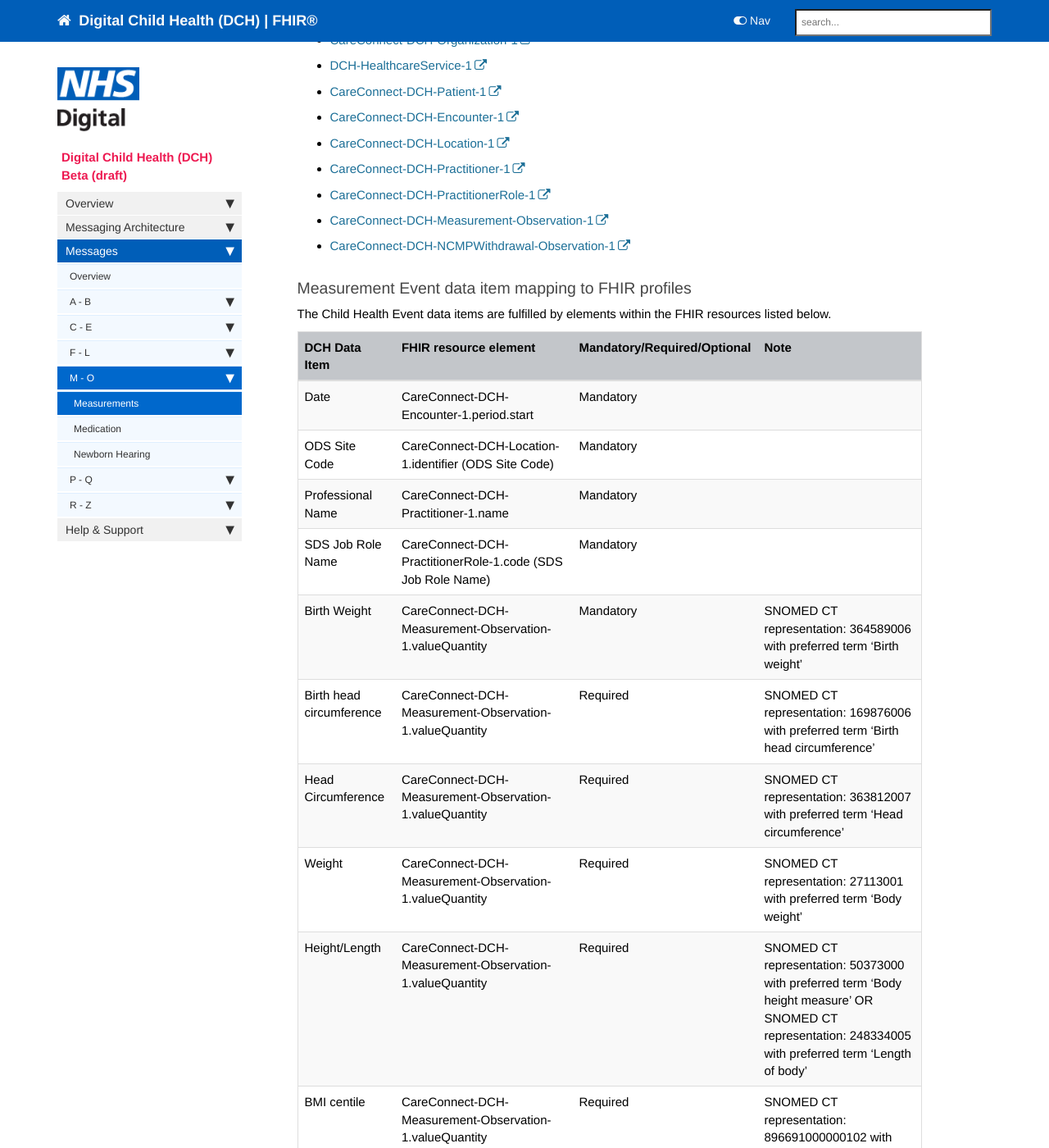
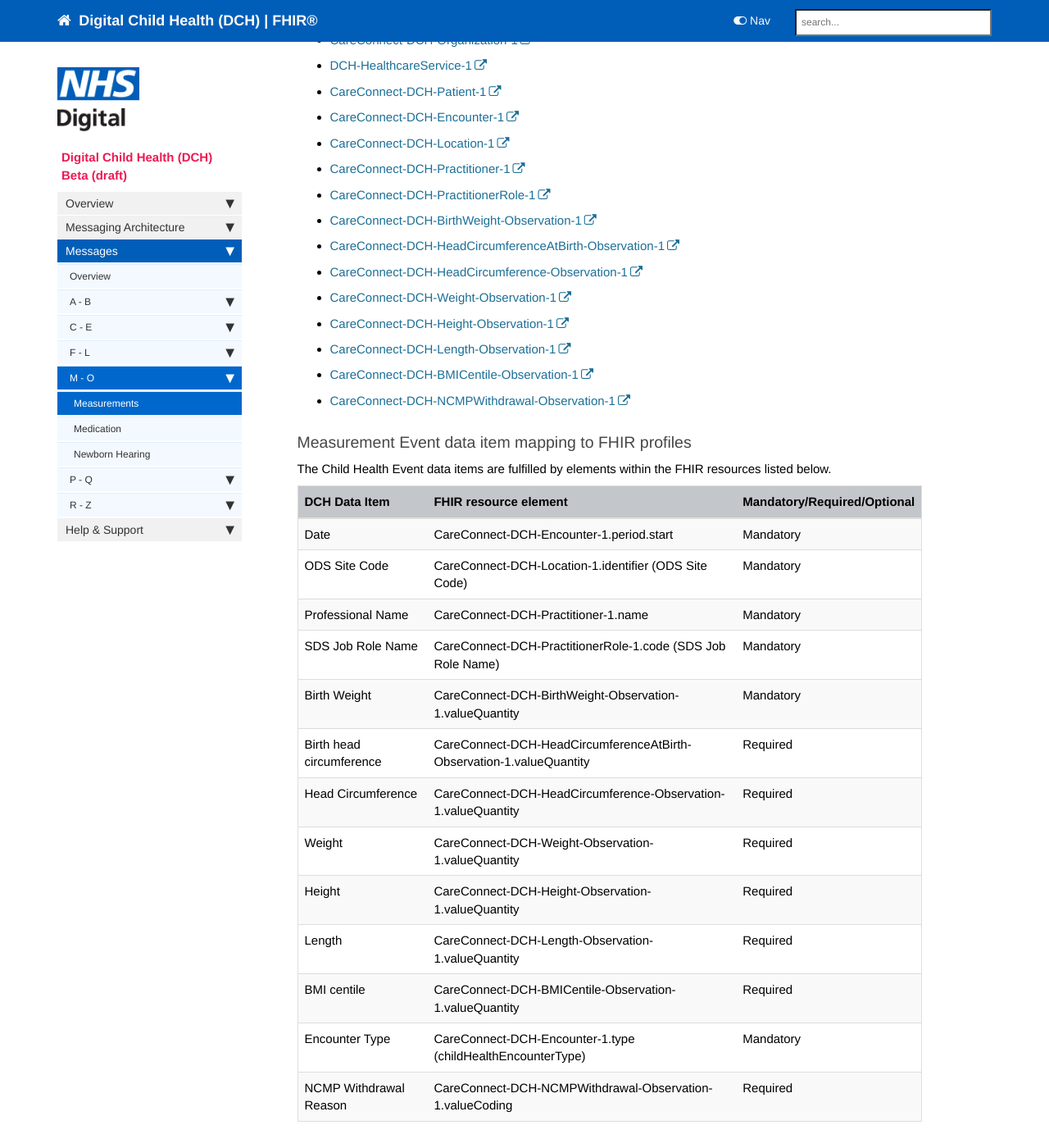
Before and after one commit to nhsconnect/Digital-Child-Health-STU3, a Jekyll site: the page built from pages/explore/explore_measurements.md, in a window 1280 px wide and 1400 px high, scrolled down 339 px. Shown: the whole window at 82% size. Built offline with Jekyll 4.4.1, drawn with Linux system fonts in a browser that asks for light colours; nearby versions of some CDN libraries; comment, search, counter and statistics services are not loaded; some of the changed text lies outside the part shown.

Commit message:
Measurements event

```diff
--- a/pages/explore/explore_measurements.md
+++ b/pages/explore/explore_measurements.md
@@ -20,24 +20,31 @@ The following FHIR profiles are used to form the Measurements Event Message Bund
 - [CareConnect-DCH-Location-1](https://fhir.nhs.uk/STU3/StructureDefinition/CareConnect-DCH-Location-1)
 - [CareConnect-DCH-Practitioner-1](https://fhir.nhs.uk/STU3/StructureDefinition/CareConnect-DCH-Practitioner-1)
 - [CareConnect-DCH-PractitionerRole-1](https://fhir.nhs.uk/STU3/StructureDefinition/CareConnect-DCH-PractitionerRole-1)
-- [CareConnect-DCH-Measurement-Observation-1](https://fhir.nhs.uk/STU3/StructureDefinition/CareConnect-DCH-Measurement-Observation-1)
+- [CareConnect-DCH-BirthWeight-Observation-1](https://fhir.nhs.uk/STU3/StructureDefinition/CareConnect-DCH-BirthWeight-Observation-1)
+- [CareConnect-DCH-HeadCircumferenceAtBirth-Observation-1](https://fhir.nhs.uk/STU3/StructureDefinition/CareConnect-DCH-HeadCircumferenceAtBirth-Observation-1)
+- [CareConnect-DCH-HeadCircumference-Observation-1](https://fhir.nhs.uk/STU3/StructureDefinition/CareConnect-DCH-HeadCircumference-Observation-1)
+- [CareConnect-DCH-Weight-Observation-1](https://fhir.nhs.uk/STU3/StructureDefinition/CareConnect-DCH-Weight-Observation-1)
+- [CareConnect-DCH-Height-Observation-1](https://fhir.nhs.uk/STU3/StructureDefinition/CareConnect-DCH-Height-Observation-1)
+- [CareConnect-DCH-Length-Observation-1](https://fhir.nhs.uk/STU3/StructureDefinition/CareConnect-DCH-LengthObservation-1)
+- [CareConnect-DCH-BMICentile-Observation-1](https://fhir.nhs.uk/STU3/StructureDefinition/CareConnect-DCH-BMICentile-Observation-1)
 - [CareConnect-DCH-NCMPWithdrawal-Observation-1](https://fhir.nhs.uk/STU3/StructureDefinition/CareConnect-DCH-NCMPWithdrawal-Observation-1)
 
 ### Measurement Event data item mapping to FHIR profiles ###
 
 The Child Health Event data items are fulfilled by elements within the FHIR resources listed below.
 
-| DCH Data Item            | FHIR resource element                                        | Mandatory/Required/Optional | Note                                                                                                                                                     |
-|--------------------------|--------------------------------------------------------------|-----------------------------|----------------------------------------------------------------------------------------------------------------------------------------------------------|
-| Date                     | CareConnect-DCH-Encounter-1.period.start                     | Mandatory                   |                                                                                                                                                          |
-| ODS Site Code            | CareConnect-DCH-Location-1.identifier (ODS Site Code)        | Mandatory                   |                                                                                                                                                          |
-| Professional Name        | CareConnect-DCH-Practitioner-1.name                          | Mandatory                   |                                                                                                                                                          |
-| SDS Job Role Name        | CareConnect-DCH-PractitionerRole-1.code (SDS Job Role Name)  | Mandatory                   |                                                                                                                                                          |
-| Birth Weight             | CareConnect-DCH-Measurement-Observation-1.valueQuantity      | Mandatory                   | SNOMED CT representation: 364589006 with preferred term 'Birth weight'                                                                                   |
-| Birth head circumference | CareConnect-DCH-Measurement-Observation-1.valueQuantity      | Required                    | SNOMED CT representation: 169876006 with preferred term 'Birth head circumference'                                                                       |
-| Head Circumference       | CareConnect-DCH-Measurement-Observation-1.valueQuantity      | Required                    | SNOMED CT representation: 363812007 with preferred term 'Head circumference'                                                                             |
-| Weight                   | CareConnect-DCH-Measurement-Observation-1.valueQuantity      | Required                    | SNOMED CT representation: 27113001 with preferred term 'Body weight'                                                                                     |
-| Height/Length            | CareConnect-DCH-Measurement-Observation-1.valueQuantity      | Required                    | SNOMED CT representation: 50373000 with preferred term 'Body height measure' OR SNOMED CT representation: 248334005 with preferred term 'Length of body' |
-| BMI centile              | CareConnect-DCH-Measurement-Observation-1.valueQuantity      | Required                    | SNOMED CT representation: 896691000000102 with preferred term 'Child body mass index centile'                                                            |
-| Encounter Type           | CareConnect-DCH-Encounter-1.type (childHealthEncounterType)  | Mandatory                   |                                                                                                                                                          |
-| NCMP Withdrawal Reason   | CareConnect-DCH-NCMPWithdrawal-Observation-1.valueCoding     | Required                    |                                                                                                                                                          |
+| DCH Data Item            | FHIR resource element                                        | Mandatory/Required/Optional
+|--------------------------|--------------------------------------------------------------|-----------------------------
+| Date                     | CareConnect-DCH-Encounter-1.period.start                     | Mandatory                   |
+| ODS Site Code            | CareConnect-DCH-Location-1.identifier (ODS Site Code)        | Mandatory                   |
+| Professional Name        | CareConnect-DCH-Practitioner-1.name                          | Mandatory                   |
+| SDS Job Role Name        | CareConnect-DCH-PractitionerRole-1.code (SDS Job Role Name)  | Mandatory                   |
+| Birth Weight             | CareConnect-DCH-BirthWeight-Observation-1.valueQuantity      | Mandatory                   |
+| Birth head circumference | CareConnect-DCH-HeadCircumferenceAtBirth-Observation-1.valueQuantity      | Required       |
+| Head Circumference       | CareConnect-DCH-HeadCircumference-Observation-1.valueQuantity      | Required              |
+| Weight                   | CareConnect-DCH-Weight-Observation-1.valueQuantity      | Required                    |
+| Height		           | CareConnect-DCH-Height-Observation-1.valueQuantity      | Required                    |
+| Length                   | CareConnect-DCH-Length-Observation-1.valueQuantity      | Required                    |
+| BMI centile              | CareConnect-DCH-BMICentile-Observation-1.valueQuantity      | Required                    |
+| Encounter Type           | CareConnect-DCH-Encounter-1.type (childHealthEncounterType)  | Mandatory                   |
+| NCMP Withdrawal Reason   | CareConnect-DCH-NCMPWithdrawal-Observation-1.valueCoding     | Required                    |
```
